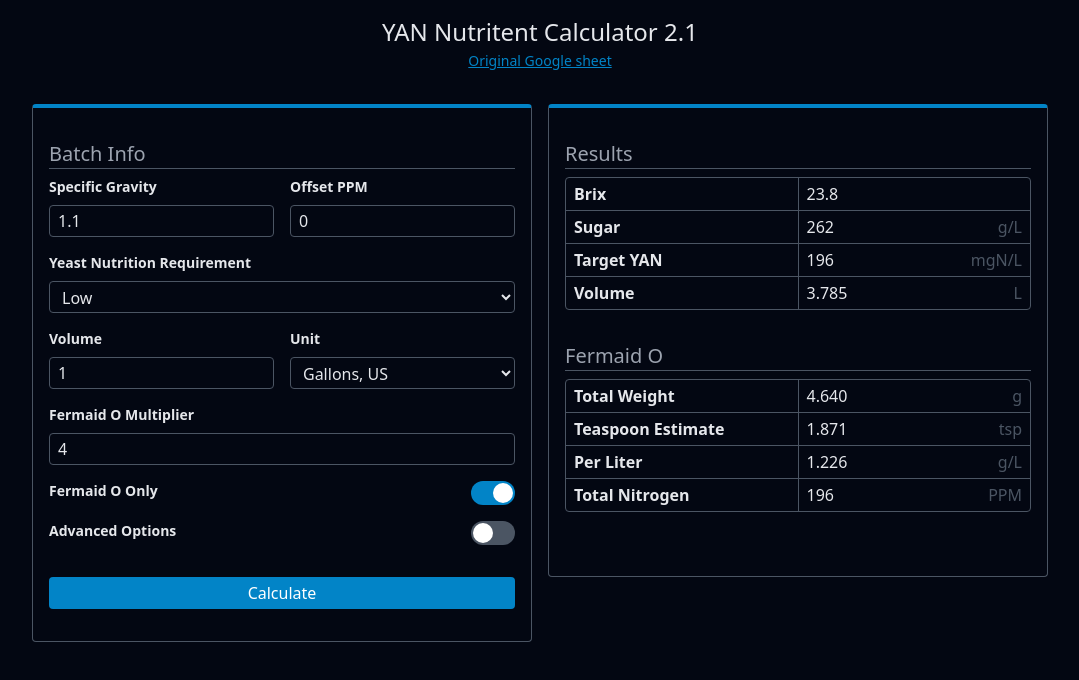
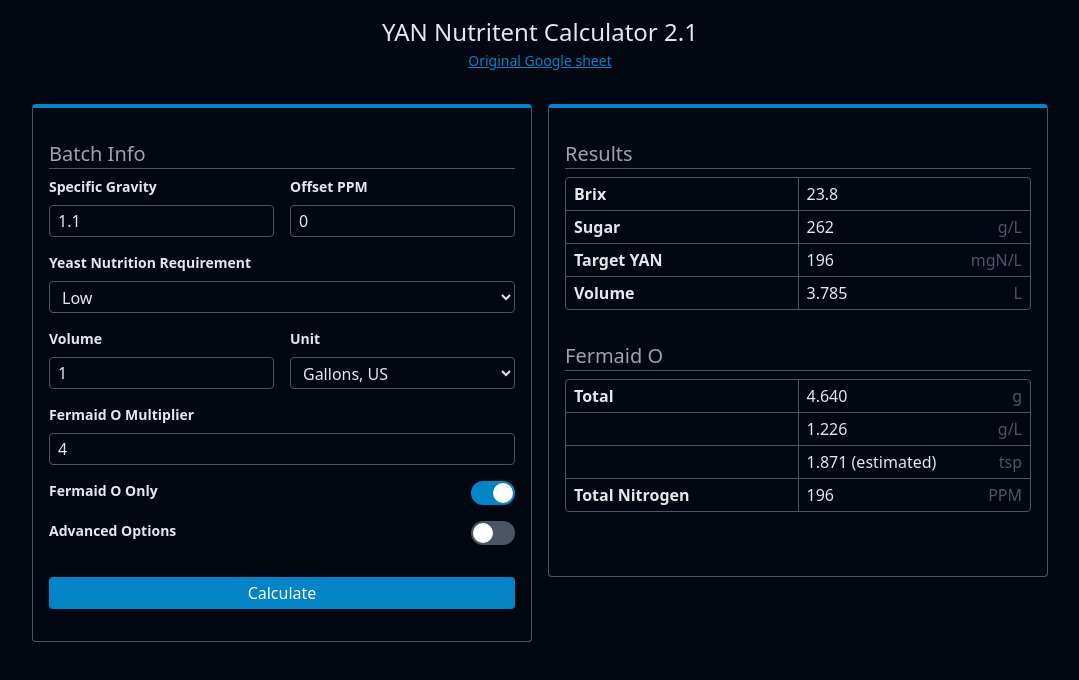
Before and after one commit to dtgreene/yan-calculator, a React (Vite) app: page / in a window 1280 px wide. Both pictures are taken after a click on the button "Calculate". Shown: the top 680 px of the page, without its empty margins (100-1179 px from the left). Built offline with nearby package versions, Linux system fonts and the light colour scheme.

Commit message:
Rework results

```diff
--- a/package.json
+++ b/package.json
@@ -6,7 +6,7 @@
   "scripts": {
     "start": "vite",
     "build": "vite build",
-    "build:github": "vite build --base=https://github.com/dtgreene/yan-calculator/",
+    "build:github": "vite build --base=https://github.com/dtgreene/yan-calculator/dist/",
     "preview": "vite preview"
   },
   "dependencies": {
--- a/src/components/App.jsx
+++ b/src/components/App.jsx
@@ -10,24 +10,24 @@ const NutrientTable = ({ label, nutrient }) => (
     <div className={styles.sectionLabel}>{label}</div>
     <div className={styles.table}>
       <div className={styles.tableRow}>
-        <div className={styles.tableCol}>Total Weight</div>
+        <div className={styles.tableCol}>Total</div>
         <div className={styles.tableCol}>
           <span>{nutrient.totalGrams.toFixed(3)}</span>
           <span>g</span>
         </div>
       </div>
       <div className={styles.tableRow}>
-        <div className={styles.tableCol}>Teaspoon Estimate</div>
+        <div className={styles.tableCol}></div>
         <div className={styles.tableCol}>
-          <span>{nutrient.totalTsps.toFixed(3)}</span>
-          <span>tsp</span>
+          <span>{nutrient.gramsPerLiter.toFixed(3)}</span>
+          <span>g/L</span>
         </div>
       </div>
       <div className={styles.tableRow}>
-        <div className={styles.tableCol}>Per Liter</div>
+        <div className={styles.tableCol}></div>
         <div className={styles.tableCol}>
-          <span>{nutrient.gramsPerLiter.toFixed(3)}</span>
-          <span>g/L</span>
+          <span>{nutrient.totalTsps.toFixed(3)} (estimated)</span>
+          <span>tsp</span>
         </div>
       </div>
       <div className={styles.tableRow}>
```
Also changed, not shown: 3 other files (tests, documents, lock files or other folders).
